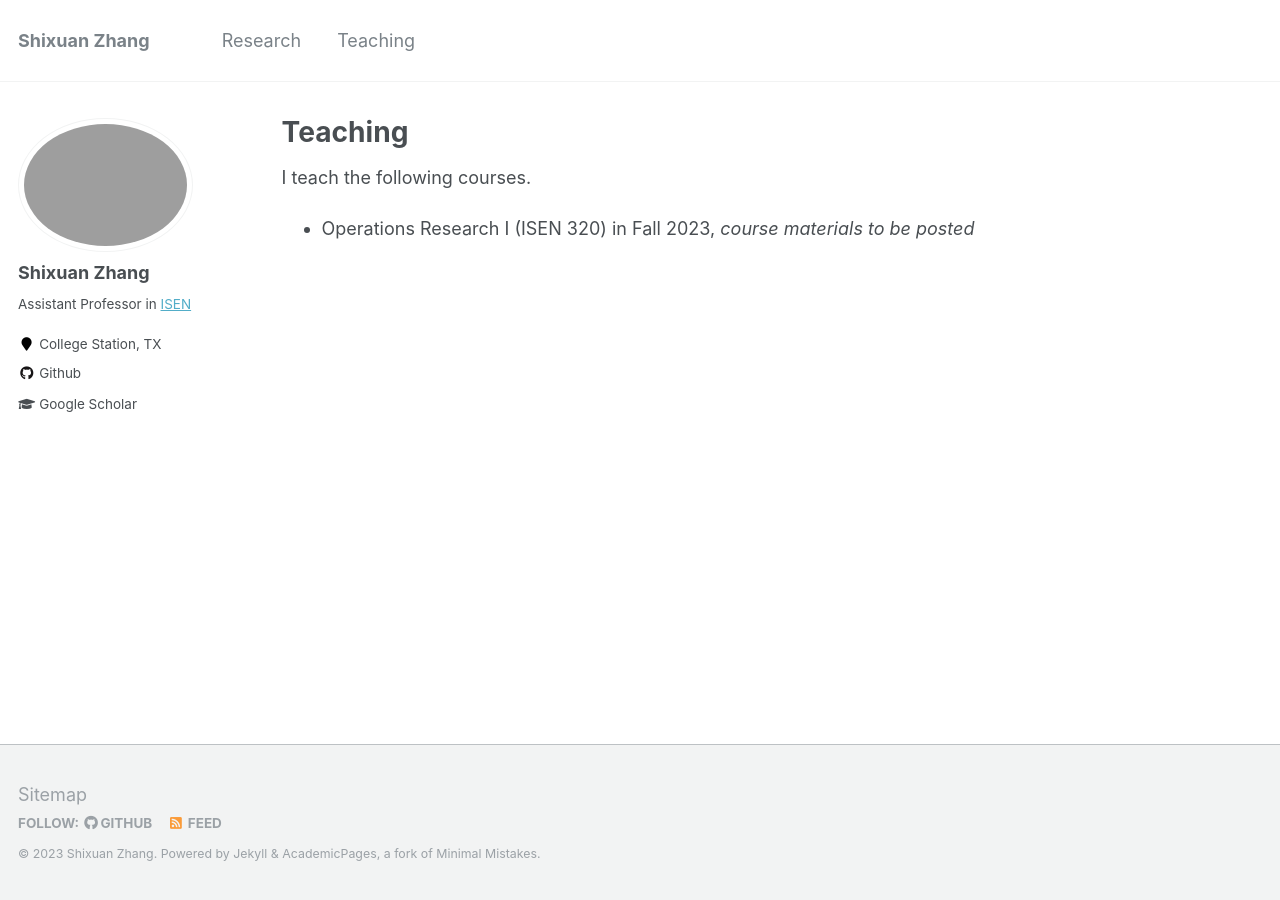
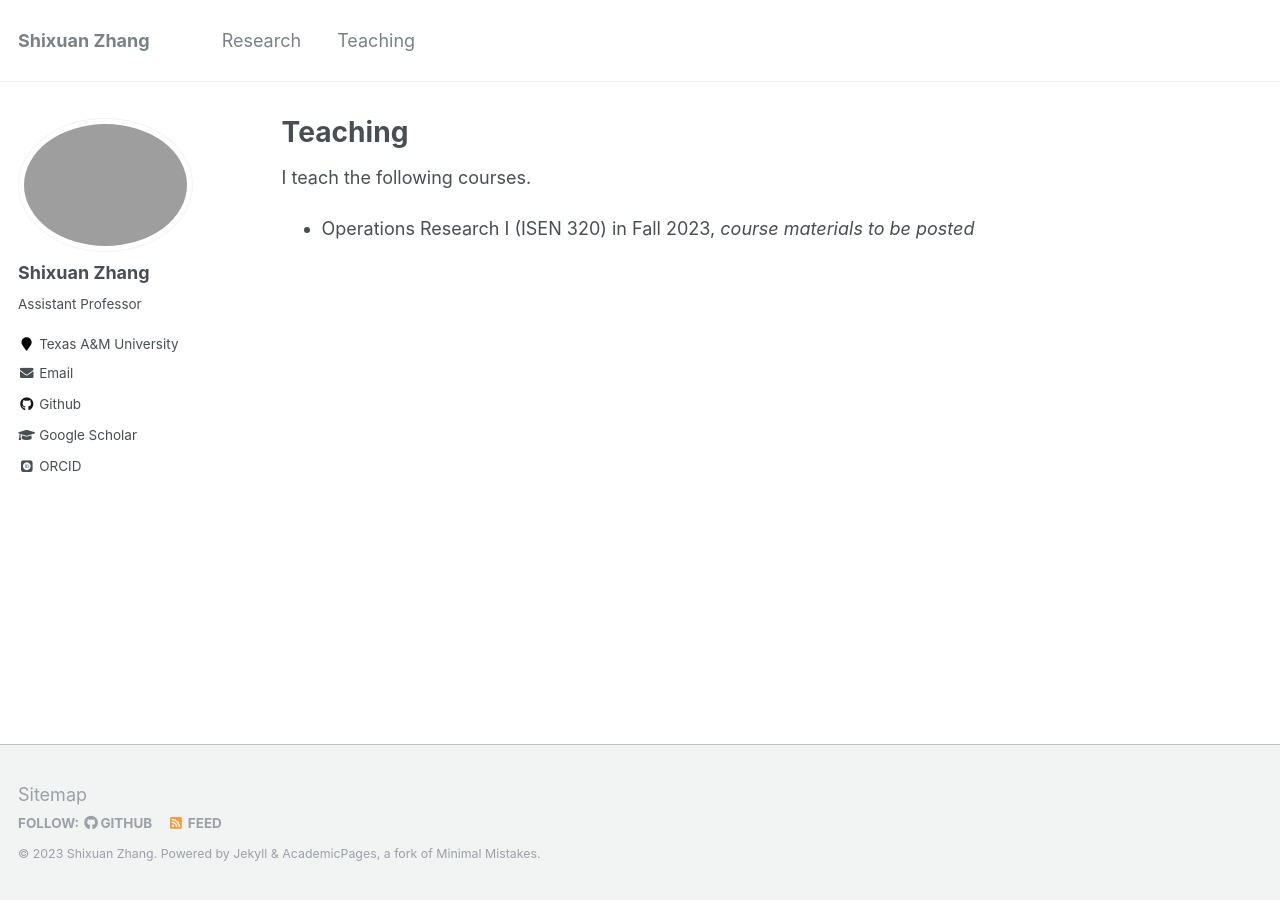
Before and after one commit to shixuan-zhang/shixuan-zhang.github.io, a Jekyll site: the page built from _pages/teaching.md, in a window 1280 px wide. Built offline with Jekyll 4.4.1, drawn with Linux system fonts in a browser that asks for light colours; some web fonts are replaced.

```diff
--- a/_config.yml
+++ b/_config.yml
@@ -81,14 +81,14 @@ analytics:
 
 # Site Author
 author:
-  name             : Shixuan Zhang
+  name             : "Shixuan Zhang"
   avatar           : "profile.png"
-  bio              : Assistant Professor in <a href="https://engineering.tamu.edu/industrial" target="_blank">ISEN</a>
-  location         : College Station, TX
-  employer         : # "Texas A&M University"
+  bio              : "Assistant Professor"
+  location         : # "College Station, TX"
+  employer         : "Texas A&M University"
   pubmed           : # "https://www.ncbi.nlm.nih.gov/pubmed/?term=john+snow"
   googlescholar    : "https://scholar.google.com/citations?user=vB2CuaYAAAAJ&hl=en"
-  email            :
+  email            : "shixuan.zhang@tamu.edu"
   researchgate     :  # example: "https://www.researchgate.net/profile/yourprofile"
   uri              :
   bitbucket        :
@@ -104,7 +104,7 @@ author:
   impactstory      : #"https://profiles.impactstory.org/u/xxxx-xxxx-xxxx-xxxx"
   lastfm           :
   linkedin         :
-  orcid            : #"http://orcid.org/yourorcidurl"
+  orcid            : "https://orcid.org/0000-0002-0606-4756"
   pinterest        :
   soundcloud       :
   stackoverflow    : # http://stackoverflow.com/users/123456/username
```
Also changed, not shown: _pages/about.md (+2 -1 lines).
